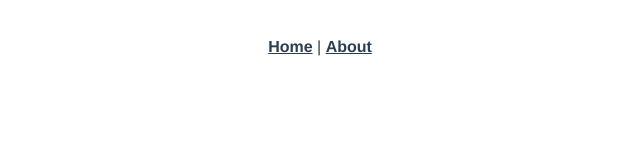
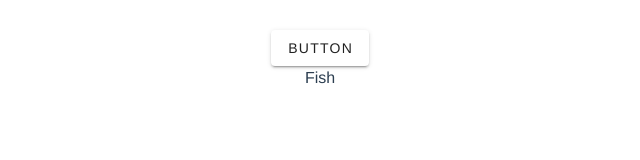
Before and after one commit to MA7MOUDAL3RABY/sahel-iskandaranni, a Vue app: page /fish in a window 1280 px wide. Before the commit this address had no page. Shown: the top 160 px of the page, without its empty margins (320-960 px from the left). Built offline with nearby package versions, Linux system fonts and the light colour scheme.

Commit message:
build structure

```diff
--- a/package.json
+++ b/package.json
@@ -12,6 +12,7 @@
     "register-service-worker": "^1.7.2",
     "vue": "^3.2.13",
     "vue-router": "^4.0.3",
+    "vuetify": "3.3.10",
     "vuex": "^4.0.0"
   },
   "devDependencies": {
--- a/src/App.vue
+++ b/src/App.vue
@@ -1,10 +1,19 @@
 <template>
   <nav>
-    <router-link to="/">Home</router-link> |
-    <router-link to="/about">About</router-link>
+    <Web>
+      <router-view />
+    </Web>
   </nav>
-  <router-view/>
 </template>
+
+<script>
+import Web from "@/layouts/web.vue";
+export default {
+  components: {
+    Web
+  }
+};
+</script>
 
 <style lang="scss">
 #app {
--- /dev/null
+++ b/src/layouts/components/navbar.vue
@@ -0,0 +1,17 @@
+<template>
+  <div>
+    <v-btn>Button</v-btn>
+
+    <!-- Your other layout content goes here -->
+  </div>
+</template>
+
+<script>
+export default {
+  // Component logic here
+};
+</script>
+
+<style>
+/* Add any custom styles for the navbar here */
+</style>
--- /dev/null
+++ b/src/layouts/web.vue
@@ -0,0 +1,20 @@
+<template>
+  <div>
+    <NavBar />
+    <main>
+      <slot />
+    </main>
+  </div>
+</template>
+
+<script>
+import NavBar from "./components/navbar.vue";
+export default {
+  components: {
+    NavBar
+  }
+};
+</script>
+
+<style>
+</style>
--- a/src/main.js
+++ b/src/main.js
@@ -1,7 +1,26 @@
-import { createApp } from 'vue'
+import {
+	createApp
+} from 'vue'
 import App from './App.vue'
 import './registerServiceWorker'
 import router from './router'
 import store from './store'
 
-createApp(App).use(store).use(router).mount('#app')
+// Vuetify
+import 'vuetify/styles'
+import { createVuetify } from 'vuetify'
+import * as components from 'vuetify/components'
+import * as directives from 'vuetify/directives'
+
+const vuetify = createVuetify({
+  components,
+  directives,
+})
+
+const app = createApp(App);
+
+
+
+app.use(store).use(router).use(vuetify);
+
+app.mount('#app');
--- a/src/router/index.js
+++ b/src/router/index.js
@@ -1,11 +1,17 @@
 import { createRouter, createWebHistory } from 'vue-router'
 import HomeView from '../views/HomeView.vue'
+import Fish from '../views/Fish.vue'
 
 const routes = [
   {
     path: '/',
     name: 'home',
     component: HomeView
+  },
+  {
+    path: '/fish',
+    name: 'fish',
+    component: Fish
   },
   {
     path: '/about',
--- /dev/null
+++ b/src/views/Fish.vue
@@ -0,0 +1,10 @@
+<template>
+  <div>Fish</div>
+</template>
+
+<script>
+export default {};
+</script>
+
+<style>
+</style>
```
Also changed, not shown: 2 other files (tests, documents, lock files or other folders).
